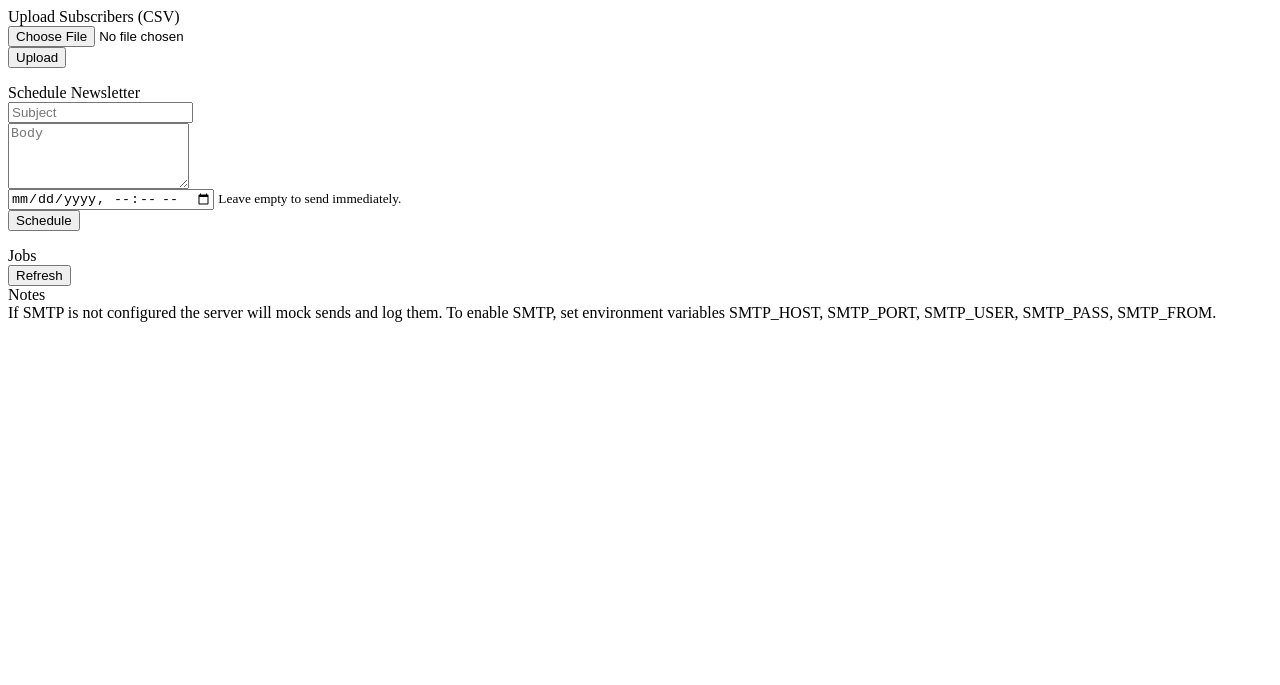
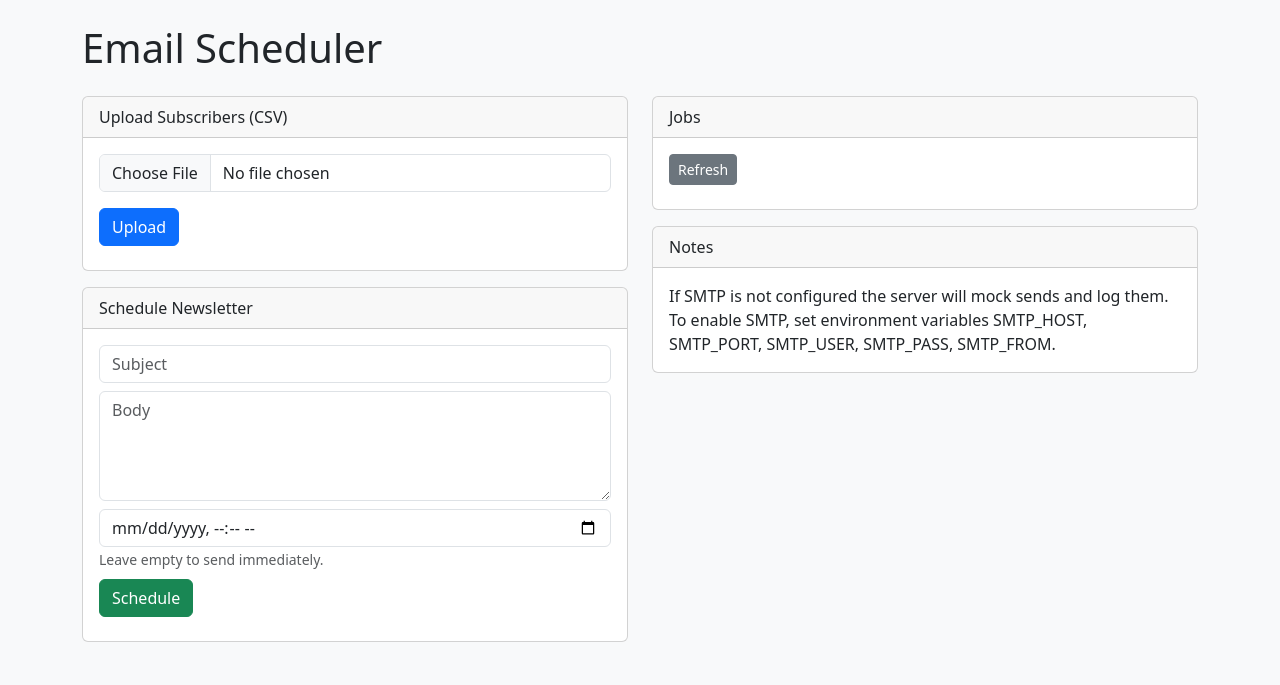
Before and after one commit to Akshaylinson/Email-Scheduler-GO, a plain HTML site: page index.html in a window 1280 px wide. Drawn offline with nearby package versions, Linux system fonts and the light colour scheme; no server answers.

Commit message:
Update index.html

```diff
--- a/index.html
+++ b/index.html
@@ -1,4 +1,14 @@
-
+<!doctype html>
+<html lang="en">
+<head>
+  <meta charset="utf-8">
+  <title>Email Scheduler</title>
+  <meta name="viewport" content="width=device-width,initial-scale=1">
+  <link href="https://cdn.jsdelivr.net/npm/bootstrap@5.3.2/dist/css/bootstrap.min.css" rel="stylesheet">
+</head>
+<body class="bg-light">
+<div class="container py-4">
+  <h1 class="mb-4">Email Scheduler</h1>
 
   <div class="row">
     <div class="col-md-6">
```
